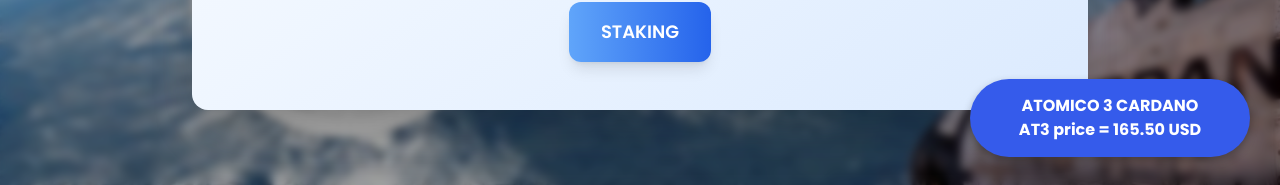
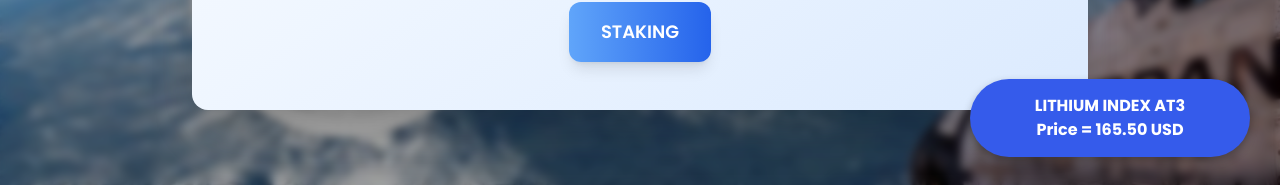
Before and after one commit to Atomico3/atomicoweb, a React (Vite) app: page / in a window 1280 px wide. Shown: the part 613-798 px from the top of the page. Built offline with nearby package versions, Linux system fonts and the light colour scheme; no server answers.

Commit message:
Update FloatingButton.tsx

```diff
--- a/src/components/FloatingButton.tsx
+++ b/src/components/FloatingButton.tsx
@@ -44,19 +44,19 @@ const FloatingButton = () => {
     return [
       {
         text: <span dangerouslySetInnerHTML={{
-          __html: `ATOMICO 3 CARDANO<br>AT3 price = ${price} USD`
+          __html: `LITHIUM INDEX AT3<br>Price = ${price} USD`
         }} />,
         language: "English"
       },
       {
         text: <span dangerouslySetInnerHTML={{
-          __html: `ATOMICO 3 CARDANO<br>AT3 precio = ${price} USD`
+          __html: `INDICE DE LITIO AT3<br>Precio = ${price} USD`
         }} />,
         language: "Spanish"
       },
       {
         text: <span dangerouslySetInnerHTML={{
-          __html: `ATOMICO 3 CARDANO<br>AT3 preço = ${price} USD`
+          __html: `INDICE DE LITIO AT3<br>Preço = ${price} USD`
         }} />,
         language: "Portuguese"
       }
```
